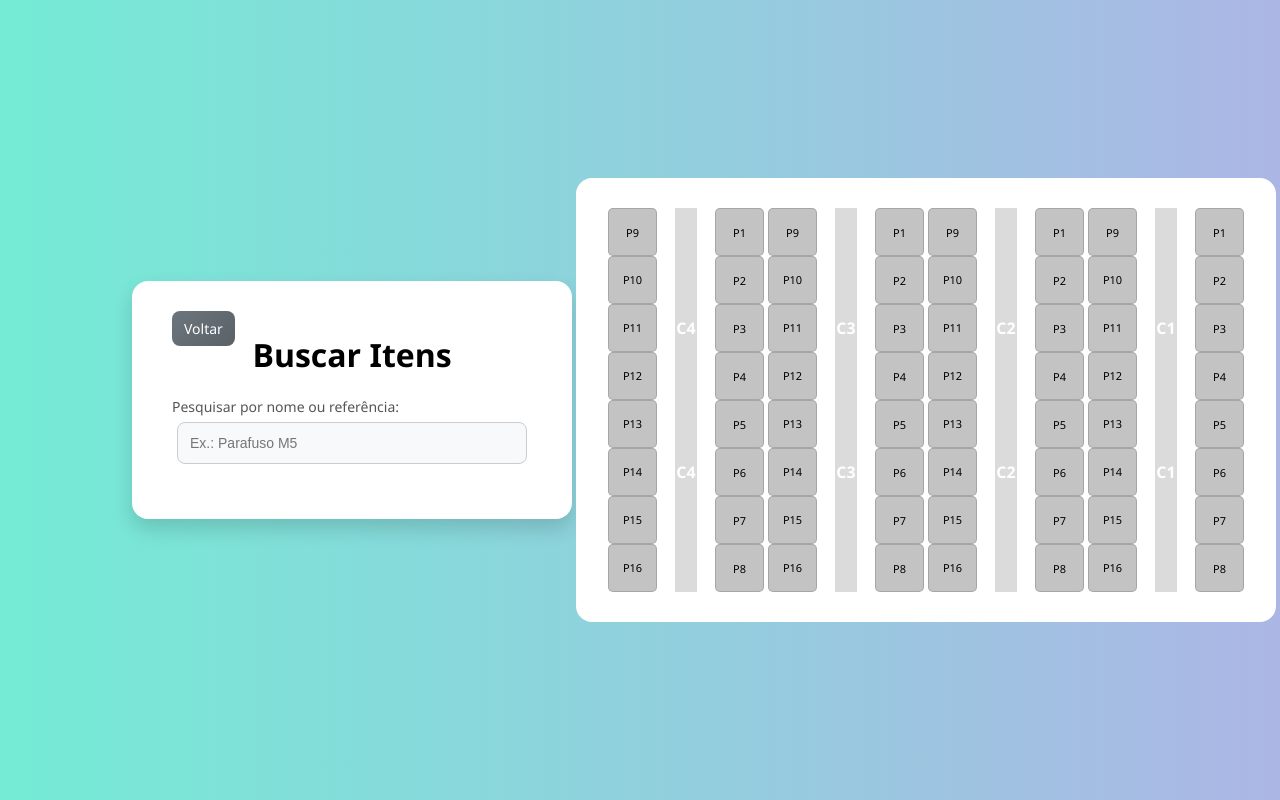
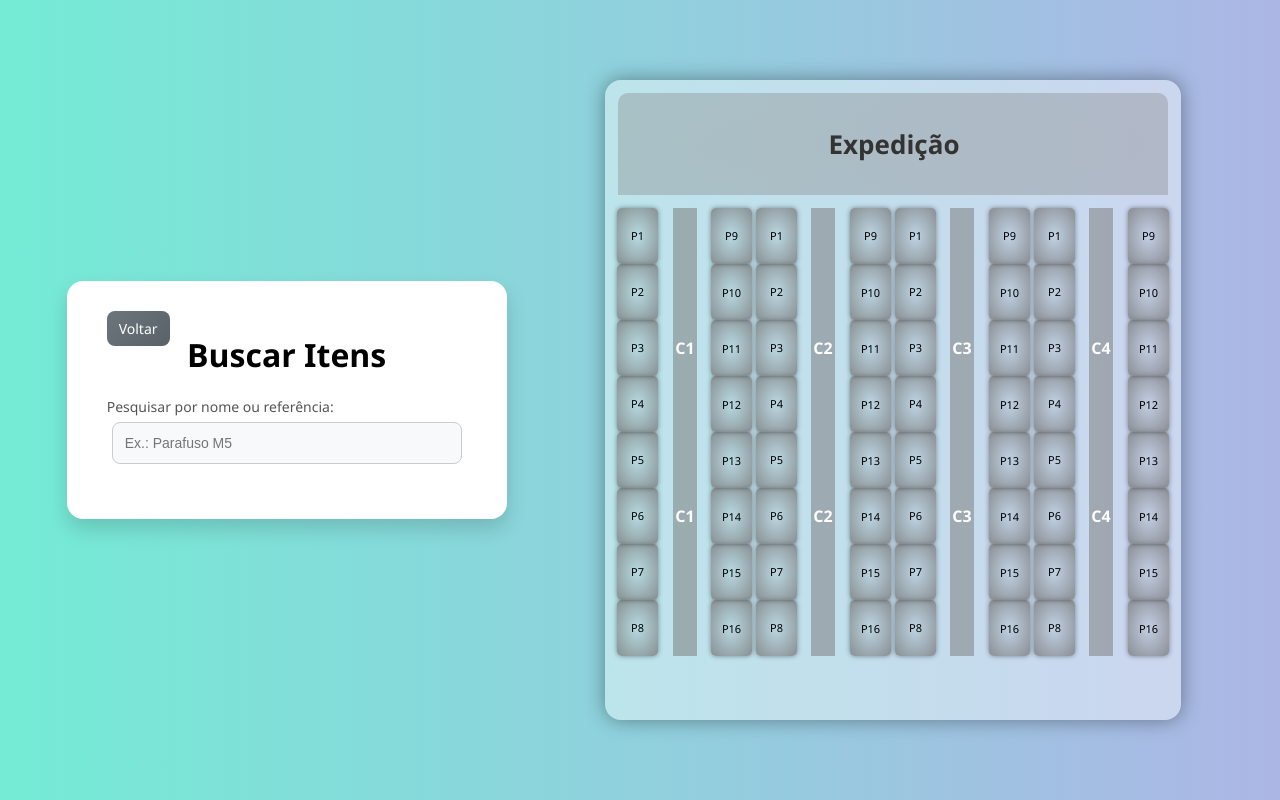
Before and after one commit to JP-Bortolaci/Projeto-Integrador, a PHP site: page /pages/busca.html in a window 1280 px wide. Run offline with PHP 8.4, Linux system fonts and the light colour scheme.

Commit message:
Planta 2D praticamente pronta

```diff
--- a/projeto/pages/busca.html
+++ b/projeto/pages/busca.html
@@ -25,7 +25,12 @@
         <div id="location-display" style="margin-top: 20px; font-weight: bold;"></div>
     </main>
     <!-- <h2>Planta do Estoque</h2> -->
-    <div class="estoque" id="estoque"></div>
+     <section class="planta2d">
+         <div class="estoque" id="estoque"></div>
+         <div class="expedicao">
+            <h2>Expedição</h2>
+         </div>
+     </section>
     <script src="../script/busca.js"></script>
 </body>
 </html>
--- a/projeto/script/busca.js
+++ b/projeto/script/busca.js
@@ -32,7 +32,7 @@ searchInput.addEventListener('input', () => {
                 li.textContent = `${item.nome} (${item.referencia})`;
                 li.style.cursor = 'pointer';
                 li.addEventListener('click', () => {
-                    locationDisplay.textContent = `Localização do item: ${item.localizacao}`;
+                    locationDisplay.textContent = `Localização do item: ${item.localizacao.match(/A\d+/)}`;
                     localizarPeca(item.localizacao);
                 });
                 resultsList.appendChild(li);
@@ -67,7 +67,7 @@ for (let bloco = 0; bloco < 4; bloco++) {
                 corredor.appendChild(corredorSpan);
             }
         }
-        for (let p = 1; p <= 8; p++) {
+        for (let p = 8; p >= 1; p--) {
             const prateleira = document.createElement("div");
             const prateleiraSpan = document.createElement("span");
             const prateleiraNum = (linha * 8 + p); // P1 a P8 por corredor
--- a/projeto/styles/buscaest.css
+++ b/projeto/styles/buscaest.css
@@ -133,63 +133,96 @@ button:active {
 
 
 /* Planta 2D */
+.planta2d {
+    display: grid;
+    grid-template-columns: repeat(10, 1fr);
+    transition: all 0.5s ease-in;
+    background-color: #ffffff67;
+    box-shadow: 0 0px 20px rgba(0, 0, 0, 0.384);
+    width: 80vh;
+    height: 45vw;
+    border-radius: 16px;
+    transform: rotate(-90deg);
+}
+
+/* Área de expedição dentro da planta */
+.expedicao {
+    background: radial-gradient(rgba(139, 139, 139, 0.411), rgba(128, 128, 128, 0.349));
+    /* box-shadow: 0 0 5px rgba(0, 0, 0, 0.411); */
+    border-top-right-radius: 10px;
+    border-bottom-right-radius: 10px;
+    grid-column: 9/11;
+    display: flex;
+    /* background: #33333349; */
+    margin: 10%;
+    justify-content: center;
+    justify-items: center;
+    align-items: center;
+}
+
+/* Texto dentro da área de expedição */
+.expedicao > h2 {
+    transform:rotate(90deg);
+}
+
+/* Todos os corredores */
 .estoque {
+    margin: auto;
     display: grid;
+    grid-column: 2/9;
     grid-template-columns: repeat(8, 1fr);
-    /* gap: 5px; */
     transition: all 0.5s ease-in;
-    background-color: #ffffff;
-    width: 30%;
-    height: 80%;
-    border: 30px solid #ffffff;
+    width: 100%;
+    height: 96.5%;
     border-radius: 16px;
+}
+
+/* Texto dentro de cada prateleira */
+.prateleiraSpan {
+    display: inline-block;
     transform: rotate(90deg);
 }
 
-.prateleiraSpan {
-    display: inline-block;
-    transform: rotate(-90deg);
-}
-
+/* Cada prateleira */
 .prateleira {
-    /* width: 70%; */
-    /* height: 50px; */
     margin: 2px 0;
-    background-color: #88888881;
-    border: 1px solid #88888881;
+    background: radial-gradient(rgba(128, 128, 128, 0.089), rgba(119, 119, 119, 0.774));
+    /* border: 1px solid #88888881; */
     display: flex;
     align-items: center;
     justify-content: center;
     font-size: 11px;
     border-radius: 5px;
-    /* transform: rotate(-90deg); */
+    box-shadow: 0 0 5px rgba(0, 0, 0, 0.411);
 }
 
+/* Texto dentro de cada corredor */
 .corredorSpan {
     display: inline-block;
-    transform: rotate(-90deg);
+    transform: rotate(90deg);
 }
 
+/* Cada corredor */
 .corredor {
-    /* width: 50px; */
     margin: auto 0;
     height: 20px;
-    background-color: #7c7c7c46;
-    border: 1px solid #7c7c7c00;
-    /* border-top: 3px solid #000000;
-    border-bottom: 3px solid #000000; */
+    background-color: #7c7c7c86;
+    border: 2px solid #7c7c7c00;
     color: white;
     font-weight: bold;
     display: flex;
     align-items: center;
     justify-content: center;
-    /* border-radius: 4px; */
-
 }
 
+/* Prateleira a ser destacada ao rodar a função */
 .destacado {
-    background-color: #3bd140 !important;
-    border: 1px solid #3bd140;
+    transition: all 0.7s ease;
+    background: radial-gradient(#2f93ff,#000000ad) !important;
+    transform: scale(1.1);
+    box-shadow: 0 0 5px rgba(0, 0, 0, 0.411);
+    /* background-color: #3bd140 !important; */
+    /* border: 1px solid #3bd140; */
     color: white;
     font-weight: bold;
 }
```
